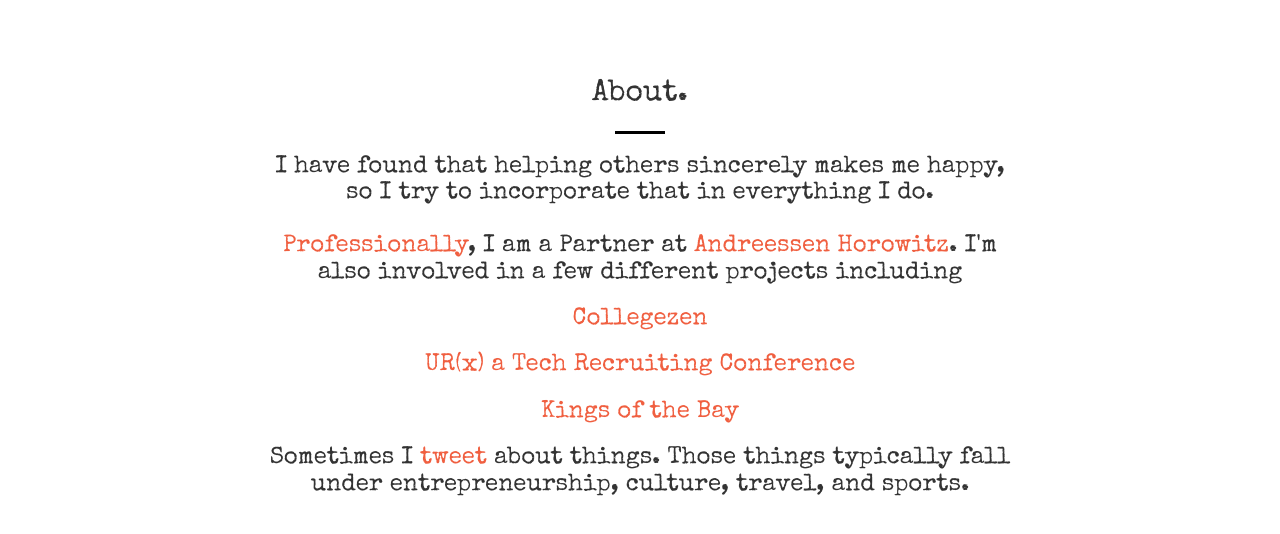
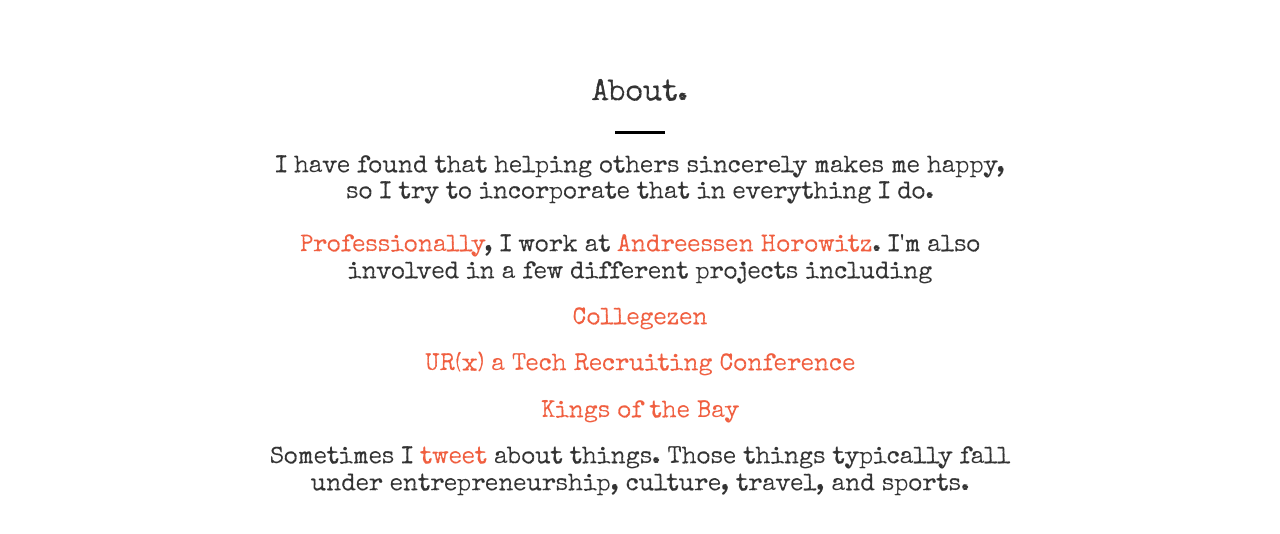
Before and after one commit to pbnyc266/pbnyc266, a website: page index.html in a window 1280 px wide. Shown: the part 822-1356 px from the top of the page. Drawn offline with nearby package versions, Linux system fonts and the light colour scheme.

Commit message:
copy change

```diff
--- a/index.html
+++ b/index.html
@@ -106,7 +106,7 @@
                     <h3>I have found that helping others sincerely makes me happy, so I try to incorporate that in everything I do.
                     <br>
                     <br>
-                     <a href= "http://www.linkedin.com/in/wahabowolabi">Professionally</a>, I am a Partner at <a href= "http://www.a16z.com">Andreessen Horowitz</a>.
+                     <a href= "http://www.linkedin.com/in/wahabowolabi">Professionally</a>, I work at <a href= "http://www.a16z.com">Andreessen Horowitz</a>.
 
                     I'm also involved in a few different projects including </a>
 
```
